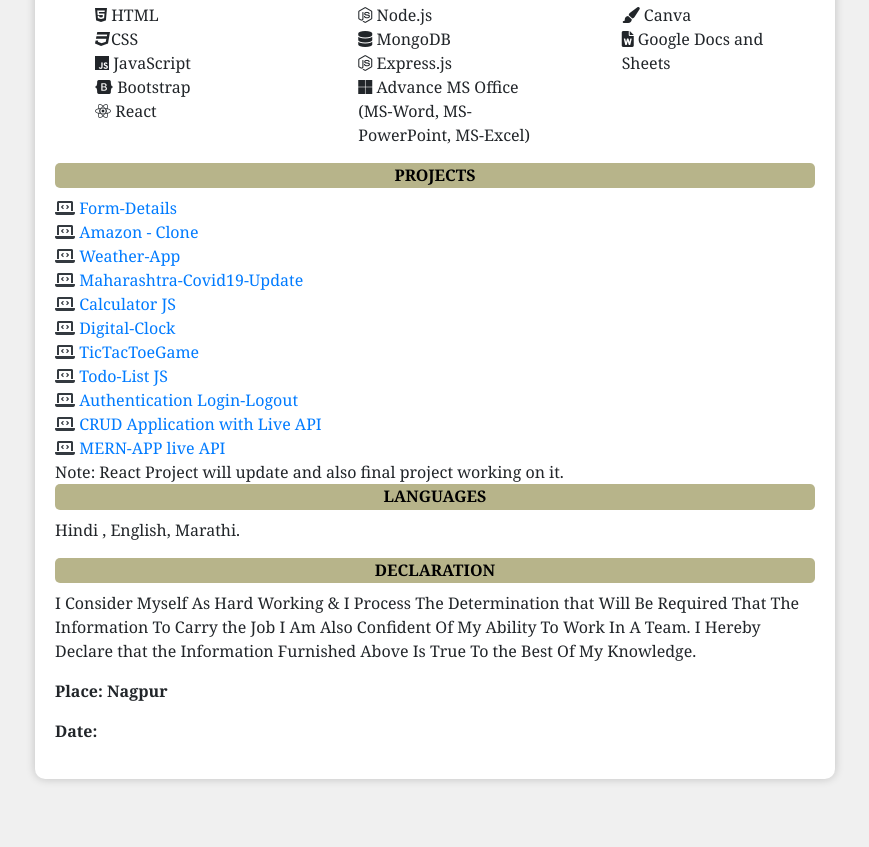
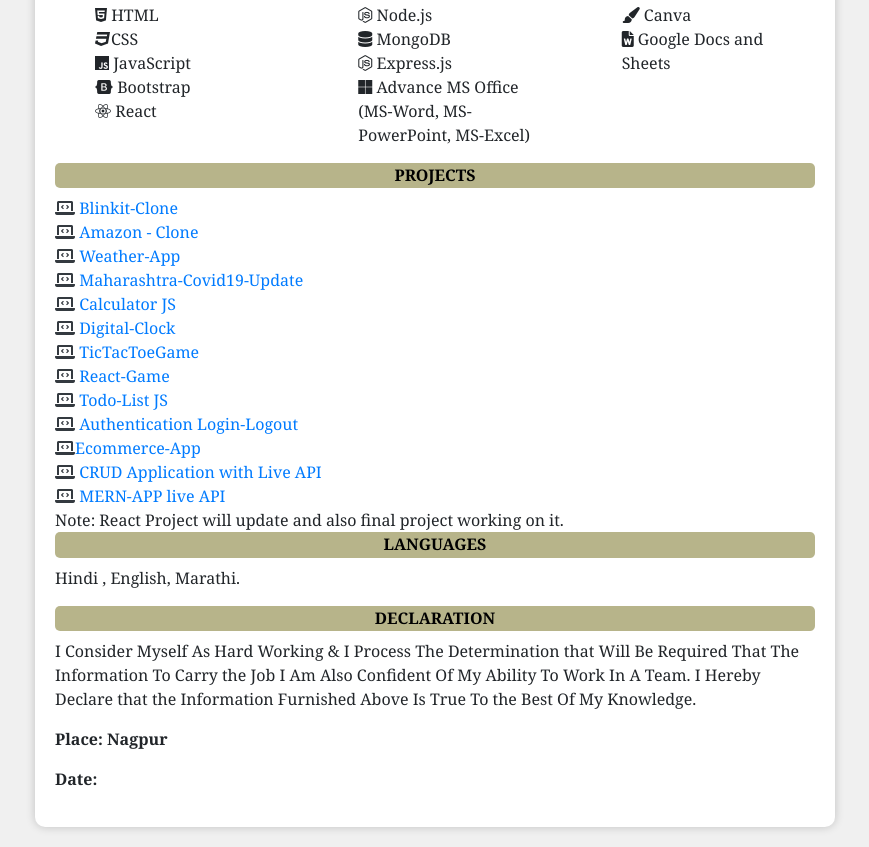
Before and after one commit to PRATIKSHAGODBOLE/Resume, a plain HTML site: page index.html in a window 1280 px wide. Shown: the part 1398-2245 px from the top of the page, without its empty margins (205-1074 px from the left). Before the commit the page ends 2197 px from the top, so only its background shows below. Drawn offline with nearby package versions, Linux system fonts and the light colour scheme.

Commit message:
New Link

```diff
--- a/index.html
+++ b/index.html
@@ -202,7 +202,7 @@ ul{
 
         <section>
             <h6 class="section-title bg-subtle-warning">Projects</h6>
-                <a href = "https://provide-details.netlify.app/" target="_blank"><i class="fas fa-laptop-code text-dark"></i> Form-Details</a><br>
+                <a href = "https://blinkit-clone-pratiksha.netlify.app/" target="_blank"><i class="fas fa-laptop-code text-dark"></i> Blinkit-Clone</a><br>
                 <a href="https://amazonclonehtmlcssproject.netlify.app/" target="_blank"><i class="fas fa-laptop-code text-dark"></i> Amazon - Clone</a><br>
 
                 <a href="https://weatherapplication1234.netlify.app/" target="_blank"><i class="fas fa-laptop-code text-dark"></i> Weather-App</a></li><br>
@@ -212,9 +212,11 @@ ul{
                 <a href="https://pratikshadigitalclock.netlify.app/ " target="_blank"><i class="fas fa-laptop-code text-dark"></i> Digital-Clock</a></li><br>
 
                 <a href="https://tictactoegamepratiksha.netlify.app/ " target="_blank"><i class="fas fa-laptop-code text-dark"></i> TicTacToeGame</a></li><br>
+                <a href="https://reactgameapppratiksha.netlify.app/ " target="_blank"><i class="fas fa-laptop-code text-dark"></i> React-Game</a></li><br>
 
                 <a href="https://pratikshagodbole.github.io/To-doProject.github.io/" target="_blank"><i class="fas fa-laptop-code text-dark"></i> Todo-List JS </a></li><br>
-                <a href="https://authenticationflipkart.netlify.app/" target="_blank"><i class="fas fa-laptop-code text-dark"></i> Authentication Login-Logout</a></li><br>
+                <a href="https://authentication-flipkart-clone.netlify.app/" target="_blank"><i class="fas fa-laptop-code text-dark"></i> Authentication Login-Logout</a></li><br>
+                <a href="https://pratiksha-react-captone-project.netlify.app/" target="_blank"><i class="fas fa-laptop-code text-dark"></i>Ecommerce-App</a></li><br>
                 <a href="https://studentrecordliveapi.netlify.app/" target="_blank"><i class="fas fa-laptop-code text-dark"></i> CRUD Application with Live API</a></li><br>
                 <a href="https://mernstack-finalproject.netlify.app/" target="_blank"><i class="fas fa-laptop-code text-dark"></i> MERN-APP live API</a></li><br>
 
```
